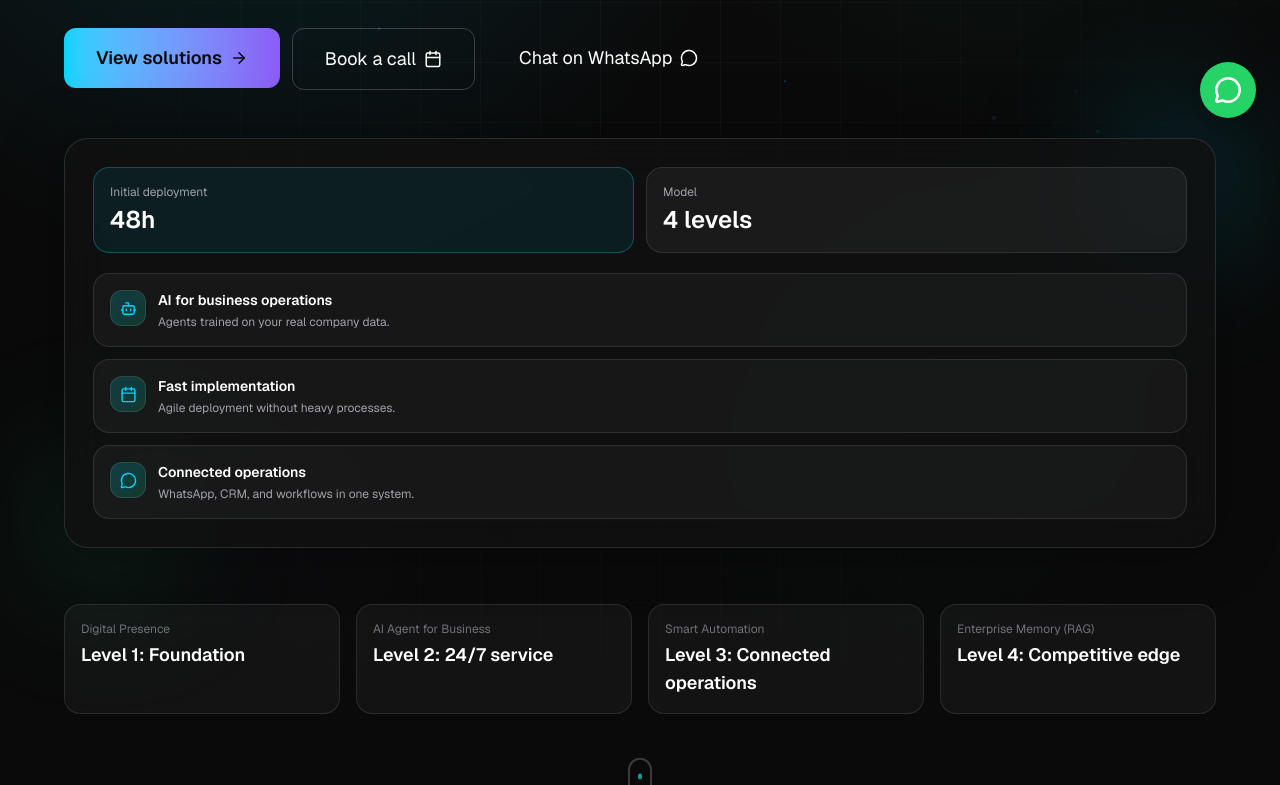
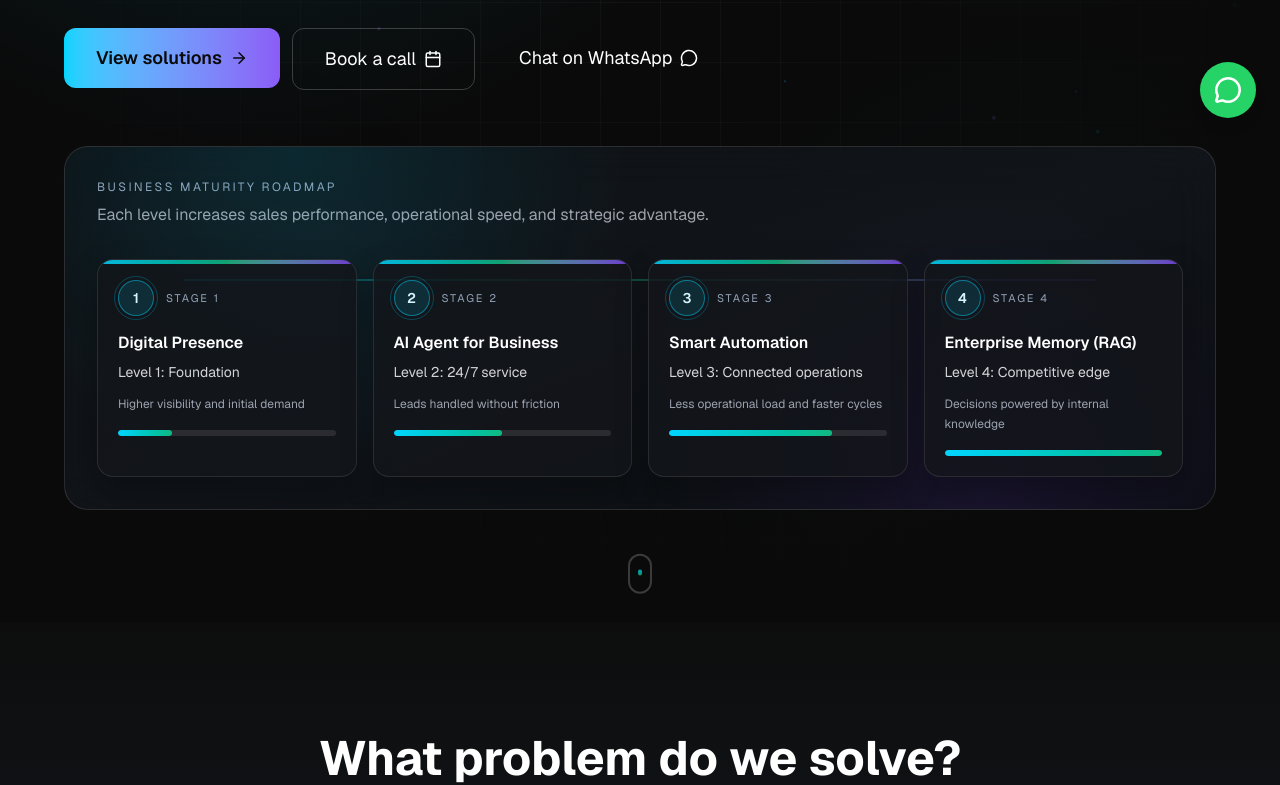
Before and after one commit to miguelgargurevich/gargurevich-digital, a Next.js app: page /en in a window 1280 px wide. Shown: the part 658-1443 px from the top of the page. Built offline with nearby package versions, Linux system fonts and the light colour scheme; no server answers; the database is empty.

Commit message:
feat: premium maturity hero and hardened prod seed

```diff
--- a/src/app/api/admin/seed/route.ts
+++ b/src/app/api/admin/seed/route.ts
@@ -425,7 +425,7 @@ const SITE_SETTINGS_SEED = [
 
 function sanitizeForDb<T>(value: T): T {
   if (typeof value === 'string') {
-    return value.replace(/\u0000/g, '') as T;
+    return value.replace(/[\u0000-\u0008\u000B\u000C\u000E-\u001F\u007F]/g, '') as T;
   }
 
   if (Array.isArray(value)) {
@@ -468,7 +468,11 @@ export async function seedDatabase(options: { revalidate?: boolean } = {}) {
     // Clear and re-seed offers (ensures old plans are replaced)
     await db.offer.deleteMany({});
     for (const o of OFFERS_SEED) {
-      await db.offer.create({ data: sanitizeForDb(o) });
+      try {
+        await db.offer.create({ data: sanitizeForDb(o) });
+      } catch (offerError) {
+        throw new Error(`Offer seed failed for ${o.planKey}: ${String(offerError)}`);
+      }
     }
 
     // Upsert site settings
--- a/src/components/sections/HeroSection.tsx
+++ b/src/components/sections/HeroSection.tsx
@@ -1,7 +1,7 @@
 'use client';
 
 import { motion } from 'framer-motion';
-import { ArrowRight, Bot, Calendar, MessageCircle, Sparkles } from 'lucide-react';
+import { ArrowRight, Calendar, MessageCircle, Sparkles } from 'lucide-react';
 import ParticleBackground, { GradientMesh } from '../ui/ParticleBackground';
 import { WordRotate } from '../ui/Typewriter';
 import MagneticButton from '../ui/MagneticButton';
@@ -19,59 +19,41 @@ type Locale = 'es' | 'en';
 
 const HERO_COPY: Record<Locale, {
   rotatingWords: string[];
-  trustPoints: { icon: typeof Bot; title: string; description: string }[];
   ctas: { solutions: string; call: string; whatsapp: string };
-  stats: { deployLabel: string; deployValue: string; modeLabel: string; modeValue: string };
-  maturity: { label: string; value: string }[];
+  maturityHeading: string;
+  maturitySubheading: string;
+  maturity: { label: string; value: string; result: string }[];
 }> = {
   es: {
     rotatingWords: ['presencia digital', 'agente IA', 'automatizacion', 'memoria empresarial'],
-    trustPoints: [
-      { icon: Bot, title: 'IA aplicada al negocio', description: 'Agentes entrenados con tu informacion real.' },
-      { icon: Calendar, title: 'Implementacion rapida', description: 'Despliegues agiles sin procesos complejos.' },
-      { icon: MessageCircle, title: 'Operacion conectada', description: 'WhatsApp, CRM y procesos en un solo flujo.' },
-    ],
     ctas: {
       solutions: 'Ver soluciones',
       call: 'Agendar llamada',
       whatsapp: 'Hablar por WhatsApp',
     },
-    stats: {
-      deployLabel: 'Deploy inicial',
-      deployValue: '48h',
-      modeLabel: 'Modalidad',
-      modeValue: '4 niveles',
-    },
+    maturityHeading: 'Ruta de Madurez Empresarial',
+    maturitySubheading: 'Cada nivel incrementa ventas, velocidad operativa y ventaja competitiva.',
     maturity: [
-      { label: 'Presencia Digital', value: 'Nivel 1: Fundacion' },
-      { label: 'Agente IA para Negocio', value: 'Nivel 2: Atencion 24/7' },
-      { label: 'Automatizacion Inteligente', value: 'Nivel 3: Operacion conectada' },
-      { label: 'Memoria Empresarial (RAG)', value: 'Nivel 4: Ventaja competitiva' },
+      { label: 'Presencia Digital', value: 'Nivel 1: Fundacion', result: 'Mas visibilidad y demanda inicial' },
+      { label: 'Agente IA para Negocio', value: 'Nivel 2: Atencion 24/7', result: 'Leads atendidos sin friccion' },
+      { label: 'Automatizacion Inteligente', value: 'Nivel 3: Operacion conectada', result: 'Menos carga operativa y mas velocidad' },
+      { label: 'Memoria Empresarial (RAG)', value: 'Nivel 4: Ventaja competitiva', result: 'Decisiones con conocimiento interno' },
     ],
   },
   en: {
     rotatingWords: ['digital presence', 'AI agent', 'automation', 'enterprise memory'],
-    trustPoints: [
-      { icon: Bot, title: 'AI for business operations', description: 'Agents trained on your real company data.' },
-      { icon: Calendar, title: 'Fast implementation', description: 'Agile deployment without heavy processes.' },
-      { icon: MessageCircle, title: 'Connected operations', description: 'WhatsApp, CRM, and workflows in one system.' },
-    ],
     ctas: {
       solutions: 'View solutions',
       call: 'Book a call',
       whatsapp: 'Chat on WhatsApp',
     },
-    stats: {
-      deployLabel: 'Initial deployment',
-      deployValue: '48h',
-      modeLabel: 'Model',
-      modeValue: '4 levels',
-    },
+    maturityHeading: 'Business Maturity Roadmap',
+    maturitySubheading: 'Each level increases sales performance, operational speed, and strategic advantage.',
     maturity: [
-      { label: 'Digital Presence', value: 'Level 1: Foundation' },
-      { label: 'AI Agent for Business', value: 'Level 2: 24/7 service' },
-      { label: 'Smart Automation', value: 'Level 3: Connected operations' },
-      { label: 'Enterprise Memory (RAG)', value: 'Level 4: Competitive edge' },
+      { label: 'Digital Presence', value: 'Level 1: Foundation', result: 'Higher visibility and initial demand' },
+      { label: 'AI Agent for Business', value: 'Level 2: 24/7 service', result: 'Leads handled without friction' },
+      { label: 'Smart Automation', value: 'Level 3: Connected operations', result: 'Less operational load and faster cycles' },
+      { label: 'Enterprise Memory (RAG)', value: 'Level 4: Competitive edge', result: 'Decisions powered by internal knowledge' },
     ],
   },
 };
@@ -79,7 +61,6 @@ const HERO_COPY: Record<Locale, {
 export default function HeroSection({ locale = 'es', overrides }: { locale?: Locale; overrides?: HeroSectionOverrides }) {
   const copy = HERO_COPY[locale];
   const rotatingWords = overrides?.rotatingWords ?? copy.rotatingWords;
-  const trustPoints = copy.trustPoints;
 
   return (
     <section className="relative min-h-screen flex items-center justify-center overflow-hidden">
@@ -96,12 +77,12 @@ export default function HeroSection({ locale = 'es', overrides }: { locale?: Loc
       {/* Content */}
       <div className="relative z-10 max-w-350 mx-auto px-6 sm:px-8 md:px-12 lg:px-16 pt-32 pb-24 md:pt-40 md:pb-28">
         <motion.div
-          className="grid gap-12 lg:grid-cols-[1.1fr,0.9fr] items-center"
+          className="grid gap-10 lg:grid-cols-1"
           initial={{ opacity: 0 }}
           animate={{ opacity: 1 }}
           transition={{ duration: 1 }}
         >
-          <div>
+          <div className="max-w-5xl">
             <motion.p
               className="inline-flex items-center gap-2 px-4 py-2 mb-6 rounded-full border border-white/10 bg-white/5"
               initial={{ opacity: 0, y: 20 }}
@@ -181,65 +162,51 @@ export default function HeroSection({ locale = 'es', overrides }: { locale?: Loc
               </MagneticButton>
             </motion.div>
           </div>
+        </motion.div>
 
         <motion.div
-            className="relative"
-            initial={{ opacity: 0, y: 30 }}
+          className="relative mt-12 md:mt-14 rounded-3xl border border-white/12 bg-linear-to-br from-[#0E1114]/90 via-[#12161B]/90 to-[#0B0E12]/90 backdrop-blur-xl p-6 md:p-8 overflow-hidden"
+          initial={{ opacity: 0, y: 20 }}
           animate={{ opacity: 1, y: 0 }}
-            transition={{ delay: 0.5, duration: 0.7 }}
+          transition={{ delay: 0.9, duration: 0.6 }}
         >
-            <div className="absolute -top-8 -right-8 w-38 h-38 rounded-full bg-[#00D4FF]/20 blur-3xl" />
-            <div className="absolute -bottom-12 -left-8 w-38 h-38 rounded-full bg-[#10B981]/15 blur-3xl" />
+          <div className="pointer-events-none absolute inset-0 bg-[radial-gradient(circle_at_20%_0%,rgba(0,212,255,0.12),transparent_35%),radial-gradient(circle_at_80%_100%,rgba(124,58,237,0.12),transparent_32%)]" />
 
-            <div className="relative rounded-3xl border border-white/12 bg-[#111111]/80 backdrop-blur-xl p-6 md:p-7 shadow-[0_0_60px_rgba(0,0,0,0.35)]">
-              <div className="grid grid-cols-2 gap-3 mb-5">
-                <div className="rounded-2xl border border-[#00D4FF]/30 bg-[#00D4FF]/8 p-4">
-                  <p className="text-xs text-[#A1A1AA] mb-1">{copy.stats.deployLabel}</p>
-                  <p className="text-2xl font-semibold text-white">{copy.stats.deployValue}</p>
-                </div>
-                <div className="rounded-2xl border border-white/10 bg-white/5 p-4">
-                  <p className="text-xs text-[#A1A1AA] mb-1">{copy.stats.modeLabel}</p>
-                  <p className="text-2xl font-semibold text-white">{copy.stats.modeValue}</p>
-                </div>
+          <div className="mb-6 md:mb-8">
+            <p className="text-xs uppercase tracking-[0.2em] text-[#94A3B8]">{copy.maturityHeading}</p>
+            <p className="mt-2 text-sm md:text-base text-[#A1A1AA]">{copy.maturitySubheading}</p>
           </div>
 
-              <div className="space-y-3">
-                {trustPoints.map((point, index) => (
+          <div className="relative grid gap-4 md:grid-cols-2 xl:grid-cols-4">
+            <div className="pointer-events-none hidden xl:block absolute left-[8%] right-[8%] top-5 h-0.5 bg-linear-to-r from-[#00D4FF]/30 via-[#10B981]/35 to-[#7C3AED]/30" />
+            {copy.maturity.map((item, index) => (
               <motion.div
-                    key={point.title}
-                    className="rounded-2xl border border-white/10 bg-white/4 p-4"
-                    initial={{ opacity: 0, x: 16 }}
-                    animate={{ opacity: 1, x: 0 }}
-                    transition={{ delay: 0.7 + index * 0.08 }}
+                key={item.label}
+                className="group relative rounded-2xl border border-white/10 bg-[#13161B]/80 p-4 md:p-5 overflow-hidden shadow-[0_14px_32px_rgba(0,0,0,0.25)]"
+                initial={{ opacity: 0, y: 16 }}
+                animate={{ opacity: 1, y: 0 }}
+                transition={{ delay: 1 + index * 0.08, duration: 0.45 }}
               >
-                    <div className="flex items-start gap-3">
-                      <div className="w-9 h-9 shrink-0 rounded-xl bg-linear-to-br from-[#00D4FF]/20 to-[#10B981]/20 border border-white/10 flex items-center justify-center">
-                        <point.icon size={17} className="text-[#00D4FF]" />
+                <div className="absolute inset-x-0 top-0 h-1 bg-linear-to-r from-[#00D4FF] via-[#10B981] to-[#7C3AED] opacity-85" />
+                <div className="mb-4 flex items-center gap-3">
+                  <div className="relative h-9 w-9 shrink-0 rounded-full border border-[#00D4FF]/45 bg-[#00D4FF]/12 flex items-center justify-center text-sm font-semibold text-[#D5F4FF]">
+                    {index + 1}
+                    <div className="absolute -inset-1.25 rounded-full border border-[#00D4FF]/25" />
                   </div>
-                      <div>
-                        <p className="text-sm font-semibold text-white">{point.title}</p>
-                        <p className="text-xs text-[#A1A1AA] mt-1">{point.description}</p>
+                  <p className="text-[11px] uppercase tracking-[0.18em] text-[#94A3B8]">{locale === 'es' ? `Etapa ${index + 1}` : `Stage ${index + 1}`}</p>
                 </div>
+                <p className="text-white font-semibold leading-snug">{item.label}</p>
+                <p className="mt-2 text-sm text-[#D4D4D8]">{item.value}</p>
+                <p className="mt-3 text-xs text-[#9CA3AF] leading-5">{item.result}</p>
+                <div className="mt-4 h-1.5 rounded-full bg-white/10 overflow-hidden">
+                  <div
+                    className="h-full rounded-full bg-linear-to-r from-[#00D4FF] to-[#10B981]"
+                    style={{ width: `${(index + 1) * 25}%` }}
+                  />
                 </div>
               </motion.div>
             ))}
           </div>
-            </div>
-          </motion.div>
-        </motion.div>
-
-        <motion.div
-          className="grid grid-cols-2 md:grid-cols-4 gap-4 mt-12 md:mt-14"
-          initial={{ opacity: 0, y: 20 }}
-          animate={{ opacity: 1, y: 0 }}
-          transition={{ delay: 0.9, duration: 0.6 }}
-        >
-          {copy.maturity.map((item) => (
-            <div key={item.label} className="rounded-2xl border border-white/10 bg-white/4 p-4">
-              <p className="text-xs text-[#71717A]">{item.label}</p>
-              <p className="mt-1 text-base md:text-lg text-white font-semibold">{item.value}</p>
-            </div>
-          ))}
         </motion.div>
 
       </div>
```
Lines whose indentation alone changed are shown as unchanged.
